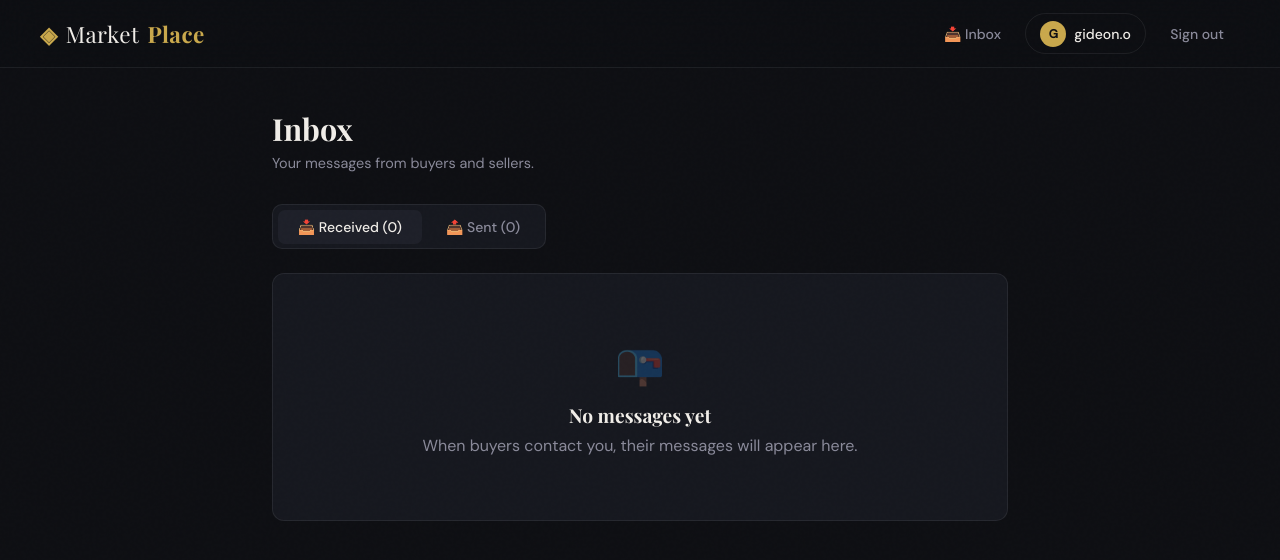
After one commit to gokantey/django-marketplace, a Django app: page /inbox/ in a window 1280 px wide. The commit adds this page. Shown: the top 560 px of the page. Run offline with Django 5.2, Linux system fonts and the light colour scheme; a user stored in the database is signed in; data comes from the database, SQL or seed files in the repository; both versions use the stored data as it was after the commit.

Commit message:
added Message model, message form, inbox view, and message sending functionality. Also updated templates to support messaging features.

```diff
--- a/listings/admin.py
+++ b/listings/admin.py
@@ -3,8 +3,14 @@ from django.contrib import admin
 # Register your models here.
 from django.contrib import admin
 from .models import Item
+from .models import Item, Message
 
 @admin.register(Item)
 class ItemAdmin(admin.ModelAdmin):
     list_display = ['name', 'price', 'category', 'is_available', 'created_at']
     list_filter = ['category', 'is_available']
+
+@admin.register(Message)
+class MessageAdmin(admin.ModelAdmin):
+    list_display = ['sender', 'receiver', 'item', 'is_read', 'created_at']
+    list_filter = ['is_read']
--- a/listings/templates/listings/base.html
+++ b/listings/templates/listings/base.html
@@ -333,16 +333,22 @@
         ◈ <span>Market</span>Place
     </a>
     <div class="nav-links">
+
         {% if request.user.is_authenticated %}
+
+    <a href="{% url 'inbox' %}" class="nav-link" style="position:relative;">
+        📥 Inbox
+        {% with unread=request.user.received_messages.filter.is_read %}
+        {% endwith %}
+    </a>
     <a href="{% url 'profile' request.user.username %}" class="nav-user">
         <div class="avatar-circle">{{ request.user.username|first|upper }}</div>
         {{ request.user.username }}
     </a>
     <a href="{% url 'logout' %}" class="nav-link">Sign out</a>
-        {% else %}
-            <a href="{% url 'login' %}" class="nav-link">Sign in</a>
-            <a href="{% url 'register' %}" class="nav-btn">Get Started</a>
 {% endif %}
+
+
     </div>
 </nav>
 
@@ -369,6 +375,18 @@
     }, 3500);
 </script>
 
+ <script>
+        // Auto-dismiss messages
+        setTimeout(() => {
+            document.querySelectorAll('.message').forEach(m => {
+                m.style.transition = 'opacity 0.5s';
+                m.style.opacity = '0';
+                setTimeout(() => m.remove(), 500);
+            });
+        }, 3500);
+    </script>
+
+
 {% block extra_scripts %}{% endblock %}
 </body>
 </html>
--- /dev/null
+++ b/listings/templates/listings/inbox.html
@@ -0,0 +1,224 @@
+{% extends 'listings/base.html' %}
+{% block title %}Inbox — Marketplace{% endblock %}
+
+{% block extra_styles %}
+<style>
+    .inbox-wrap {
+        max-width: 800px;
+        margin: 2.5rem auto;
+        padding: 0 2rem;
+        animation: fadeUp 0.4s ease both;
+    }
+
+    @keyframes fadeUp {
+        from { opacity: 0; transform: translateY(16px); }
+        to   { opacity: 1; transform: translateY(0); }
+    }
+
+    .inbox-header {
+        margin-bottom: 2rem;
+    }
+
+    .inbox-header h1 {
+        font-family: 'Playfair Display', serif;
+        font-size: 1.9rem;
+        font-weight: 700;
+    }
+
+    .inbox-header p { color: var(--muted); font-size: 0.9rem; margin-top: 0.3rem; }
+
+    /* TABS */
+    .tabs {
+        display: flex;
+        gap: 0.25rem;
+        background: var(--surface);
+        border: 1px solid var(--border);
+        border-radius: 10px;
+        padding: 0.3rem;
+        margin-bottom: 1.5rem;
+        width: fit-content;
+    }
+
+    .tab {
+        padding: 0.5rem 1.25rem;
+        border-radius: 7px;
+        font-size: 0.875rem;
+        font-weight: 500;
+        cursor: pointer;
+        border: none;
+        background: transparent;
+        color: var(--muted);
+        font-family: 'DM Sans', sans-serif;
+        transition: all 0.2s;
+    }
+
+    .tab.active {
+        background: var(--surface2);
+        color: var(--text);
+    }
+
+    /* MESSAGE CARDS */
+    .message-list {
+        display: flex;
+        flex-direction: column;
+        gap: 1rem;
+    }
+
+    .message-card {
+        background: var(--surface);
+        border: 1px solid var(--border);
+        border-radius: 12px;
+        padding: 1.25rem;
+        transition: border-color 0.2s;
+    }
+
+    .message-card.unread {
+        border-left: 3px solid var(--gold);
+    }
+
+    .message-card:hover { border-color: rgba(201,168,76,0.3); }
+
+    .message-top {
+        display: flex;
+        justify-content: space-between;
+        align-items: flex-start;
+        margin-bottom: 0.75rem;
+        gap: 1rem;
+    }
+
+    .message-from {
+        font-weight: 600;
+        font-size: 0.95rem;
+        color: var(--text);
+    }
+
+    .message-from span {
+        color: var(--muted);
+        font-weight: 400;
+        font-size: 0.85rem;
+    }
+
+    .message-item-link {
+        font-size: 0.8rem;
+        color: var(--gold);
+        text-decoration: none;
+        white-space: nowrap;
+    }
+
+    .message-item-link:hover { text-decoration: underline; }
+
+    .message-body {
+        font-size: 0.9rem;
+        color: #b8b5af;
+        line-height: 1.6;
+        margin-bottom: 0.5rem;
+    }
+
+    .message-time {
+        font-size: 0.75rem;
+        color: var(--muted);
+    }
+
+    .empty-state {
+        text-align: center;
+        padding: 4rem 2rem;
+        color: var(--muted);
+        background: var(--surface);
+        border: 1px solid var(--border);
+        border-radius: 12px;
+    }
+
+    .empty-state .icon { font-size: 2.5rem; opacity: 0.3; margin-bottom: 0.75rem; }
+
+    .empty-state h3 {
+        font-family: 'Playfair Display', serif;
+        font-size: 1.2rem;
+        color: var(--text);
+        margin-bottom: 0.4rem;
+    }
+</style>
+{% endblock %}
+
+{% block content %}
+<div class="inbox-wrap">
+    <div class="inbox-header">
+        <h1>Inbox</h1>
+        <p>Your messages from buyers and sellers.</p>
+    </div>
+
+    <!-- Tabs -->
+    <div class="tabs">
+        <button class="tab active" onclick="switchTab('received', this)">
+            📥 Received ({{ received.count }})
+        </button>
+        <button class="tab" onclick="switchTab('sent', this)">
+            📤 Sent ({{ sent.count }})
+        </button>
+    </div>
+
+    <!-- Received -->
+    <div id="received" class="message-list">
+        {% if received %}
+            {% for msg in received %}
+            <div class="message-card {% if not msg.is_read %}unread{% endif %}">
+                <div class="message-top">
+                    <div class="message-from">
+                        {{ msg.sender.username }}
+                        <span>messaged you about</span>
+                    </div>
+                    <a href="{% url 'item-detail' msg.item.pk %}" class="message-item-link">
+                        {{ msg.item.name }} →
+                    </a>
+                </div>
+                <p class="message-body">{{ msg.body }}</p>
+                <p class="message-time">{{ msg.created_at|date:"F j, Y · g:i A" }}</p>
+            </div>
+            {% endfor %}
+        {% else %}
+        <div class="empty-state">
+            <div class="icon">📭</div>
+            <h3>No messages yet</h3>
+            <p>When buyers contact you, their messages will appear here.</p>
+        </div>
+        {% endif %}
+    </div>
+
+    <!-- Sent -->
+    <div id="sent" class="message-list" style="display:none;">
+        {% if sent %}
+            {% for msg in sent %}
+            <div class="message-card">
+                <div class="message-top">
+                    <div class="message-from">
+                        To: {{ msg.receiver.username }}
+                        <span>about</span>
+                    </div>
+                    <a href="{% url 'item-detail' msg.item.pk %}" class="message-item-link">
+                        {{ msg.item.name }} →
+                    </a>
+                </div>
+                <p class="message-body">{{ msg.body }}</p>
+                <p class="message-time">{{ msg.created_at|date:"F j, Y · g:i A" }}</p>
+            </div>
+            {% endfor %}
+        {% else %}
+        <div class="empty-state">
+            <div class="icon">📬</div>
+            <h3>No sent messages</h3>
+            <p>Messages you send to sellers will appear here.</p>
+        </div>
+        {% endif %}
+    </div>
+</div>
+{% endblock %}
+
+{% block extra_scripts %}
+<script>
+function switchTab(tab, btn) {
+    document.querySelectorAll('.tab').forEach(t => t.classList.remove('active'));
+    btn.classList.add('active');
+    document.getElementById('received').style.display = tab === 'received' ? 'flex' : 'none';
+    document.getElementById('sent').style.display = tab === 'sent' ? 'flex' : 'none';
+}
+</script>
+{% endblock %}
--- a/listings/urls.py
+++ b/listings/urls.py
@@ -4,4 +4,6 @@ from . import views
 urlpatterns = [
     path('', views.item_list, name='item-list'),
     path('item/<int:pk>/', views.item_detail, name='item-detail'),
+    path('item/<int:pk>/message/', views.send_message, name='send-message'),
+    path('inbox/', views.inbox, name='inbox'),
 ]
--- a/listings/views.py
+++ b/listings/views.py
@@ -1,8 +1,8 @@
-from django.shortcuts import render
-
-# Create your views here.
-from django.shortcuts import render, get_object_or_404
-from .models import Item
+from django.shortcuts import render, get_object_or_404, redirect
+from django.contrib.auth.decorators import login_required
+from django.contrib import messages
+from .models import Item, Message
+from .forms import MessageForm
 
 def item_list(request):
     items = Item.objects.filter(is_available=True).order_by('-created_at')
@@ -10,4 +10,37 @@ def item_list(request):
 
 def item_detail(request, pk):
     item = get_object_or_404(Item, pk=pk)
-    return render(request, 'listings/item_detail.html', {'item': item})
+    form = MessageForm()
+    return render(request, 'listings/item_detail.html', {'item': item, 'form': form})
+
+@login_required
+def send_message(request, pk):
+    item = get_object_or_404(Item, pk=pk)
+
+    # Prevent sellers from messaging themselves
+    if request.user == item.seller:
+        messages.error(request, "You can't message yourself about your own listing.")
+        return redirect('item-detail', pk=pk)
+
+    if request.method == 'POST':
+        form = MessageForm(request.POST)
+        if form.is_valid():
+            message = form.save(commit=False)
+            message.item = item
+            message.sender = request.user
+            message.receiver = item.seller
+            message.save()
+            messages.success(request, 'Message sent! The seller will get back to you.')
+            return redirect('item-detail', pk=pk)
+
+    return redirect('item-detail', pk=pk)
+
+@login_required
+def inbox(request):
+    received = Message.objects.filter(receiver=request.user).order_by('-created_at')
+    sent = Message.objects.filter(sender=request.user).order_by('-created_at')
+
+    # Mark all received messages as read when inbox is opened
+    received.filter(is_read=False).update(is_read=True)
+
+    return render(request, 'listings/inbox.html', {'received': received, 'sent': sent})
```
Also changed, not shown: listings/forms.py (added, +16 -0 lines), listings/models.py (+15 -1 lines), listings/templates/listings/item_detail.html (+69 -19 lines), db.sqlite3, listings/migrations/0003_alter_item_seller_message.py (added). Lines whose indentation alone changed are shown as unchanged.
